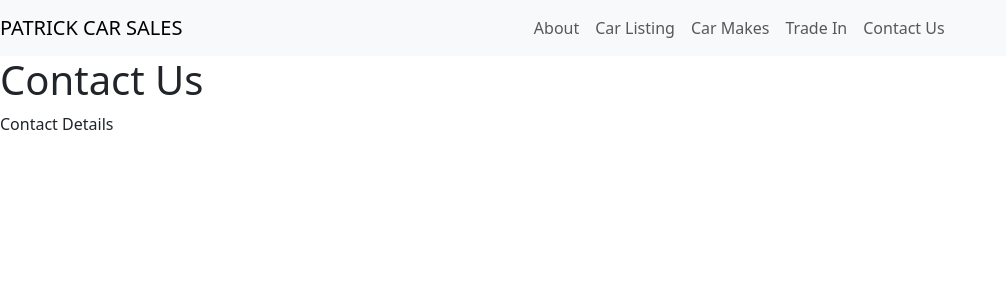
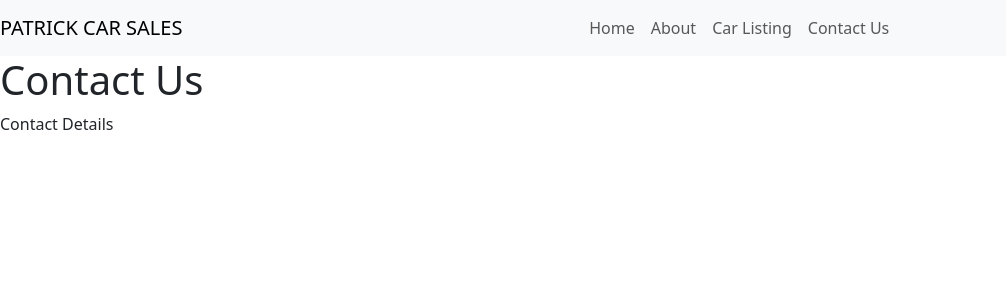
Before and after one commit to alvinmithamo/patrickcarsales, a React (Create React App) app: page /contact-us in a window 1280 px wide. Shown: the top 300 px of the page, without its empty margins (0-1006 px from the left). Built offline with nearby package versions, Linux system fonts and the light colour scheme.

Commit message:
added navlinks

```diff
--- a/src/components/CustomNavbar/CustomNavbar.js
+++ b/src/components/CustomNavbar/CustomNavbar.js
@@ -1,23 +1,27 @@
 import React from 'react';
 import { Navbar, Nav, Button } from 'react-bootstrap';
+import { Link } from 'react-router-dom';
 import '../CustomNavbar/CustomNavbar.css'
 
 const CustomNavbar = () => {
   return (
+
+
     <Navbar bg='light' expand='lg'>
-        <Navbar.Brand href='#'>PATRICK CAR SALES</Navbar.Brand>
+        <Navbar.Brand as={Link} to='/'>PATRICK CAR SALES</Navbar.Brand>
         <Navbar.Toggle aria-controls='basic-navbar-nav' />
         <Navbar.Collapse id='basic-navbar-nav'>
             <Nav className='ml-auto'>
-                <Nav.Link href='/about'>About</Nav.Link>
-                <Nav.Link href='/listing'>Car Listing</Nav.Link>
-                <Nav.Link href='#'>Car Makes</Nav.Link>
-                <Nav.Link href='/trade-in'>Trade In</Nav.Link>
-                <Nav.Link href='/contact-us'>Contact Us</Nav.Link>
+                <Nav.Link as={Link} to='/'>Home</Nav.Link>
+                <Nav.Link as={Link} to='/about'>About</Nav.Link>
+                <Nav.Link as={Link} to='/listing'>Car Listing</Nav.Link>
+                {/* <Nav.Link href='#'>Car Makes</Nav.Link> */}
+                {/* <Nav.Link href='/trade-in'>Trade In</Nav.Link> */}
+                <Nav.Link as={Link} to='/contact-us'>Contact Us</Nav.Link>
             </Nav>
             <div className='navbar-buttons'>
-            {/* <Button variant='outline-dark'>Login</Button> */}
-            {/* <Button variant='dark' className='ml-2'>Contact Us</Button> */}
+            {/* <Button variant='outline-dark' className='p-8'>Login</Button>
+            <Button variant='dark' className='ml-2'>Contact Us</Button> */}
             </div>
         </Navbar.Collapse>
     </Navbar>
```
